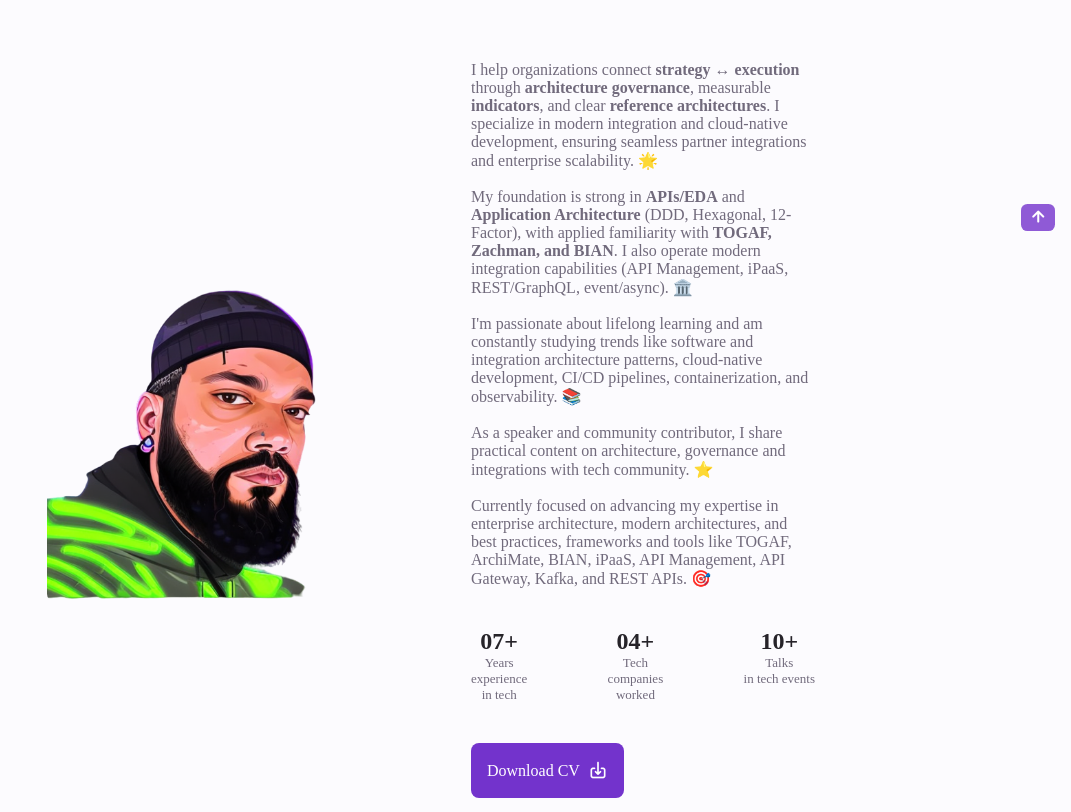
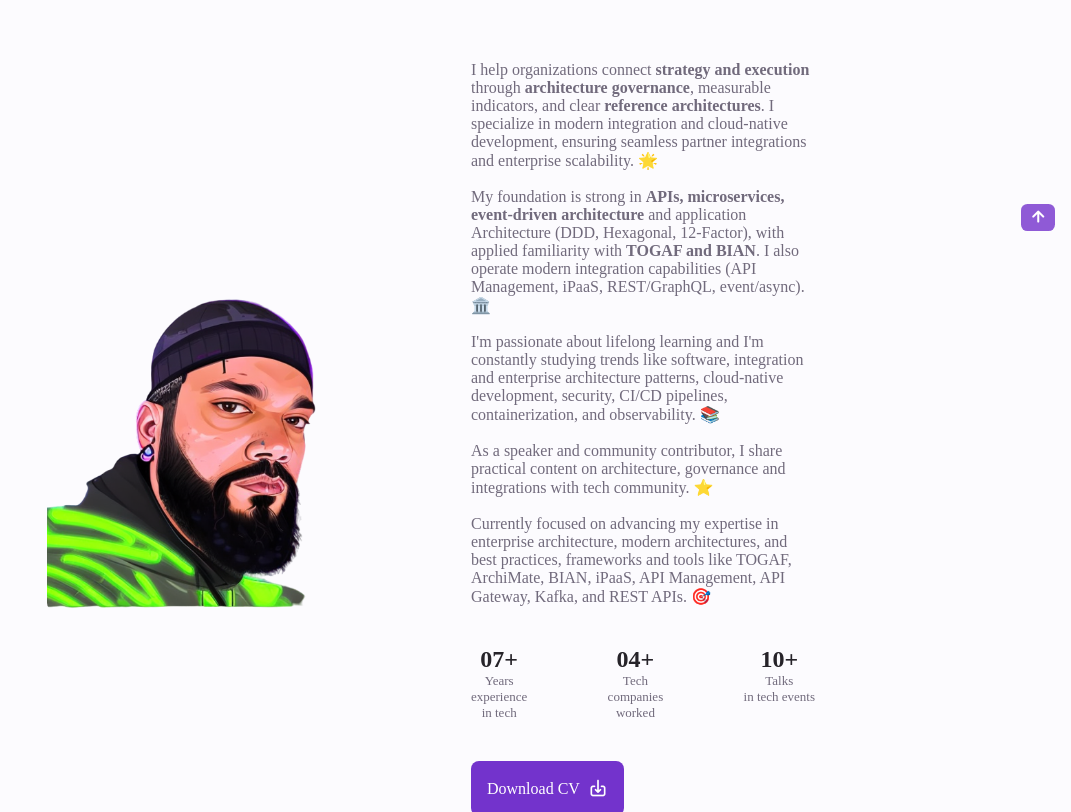
Before and after one commit to it0dan/personal-portfolio, a plain HTML site: page index.html in a window 1280 px wide. Shown: the part 729-1541 px from the top of the page, without its empty margins (209-1280 px from the left). Drawn offline with nearby package versions, Linux system fonts and the light colour scheme.

Commit message:
doc: updating About Me and Title description

```diff
--- a/index.html
+++ b/index.html
@@ -118,7 +118,7 @@
             <h3 class="home__subtitle">IT Architect | Integration & Governance</h3>
             <p class="home__description">
               <br>
-              IT Architect, integration trusted advisor, cloud & devops enthusiast, speaker and event coordinator and <del>retired
+              IT Architect, integration trusted advisor, cloud & devops enthusiast and <del>retired
                 bass player</del>. 🛠️ 🎸
             </p>
             <a href="https://www.linkedin.com/in/it0dan/" target="_blank" class="button button--flex">
@@ -147,16 +147,16 @@
 
         <div class="about__data">
           <p class="about__description">
-            I help organizations connect <b>strategy ↔ execution</b> through <b>architecture governance</b>,
-            measurable <b>indicators</b>, and clear <b>reference architectures</b>. I specialize in modern integration and cloud-native development, ensuring seamless partner
+            I help organizations connect <b>strategy and execution</b> through <b>architecture governance</b>,
+            measurable indicators, and clear <b>reference architectures</b>. I specialize in modern integration and cloud-native development, ensuring seamless partner
             integrations and enterprise scalability. 🌟
             <br><br>
-            My foundation is strong in <b>APIs/EDA</b> and <b>Application Architecture</b> (DDD, Hexagonal, 12-Factor),
-            with applied familiarity with <b>TOGAF, Zachman, and BIAN</b>. I also operate modern integration capabilities
+            My foundation is strong in <b>APIs, microservices, event-driven architecture</b> and application Architecture (DDD, Hexagonal, 12-Factor),
+            with applied familiarity with <b>TOGAF and BIAN</b>. I also operate modern integration capabilities
             (API Management, iPaaS, REST/GraphQL, event/async). 🏛️
             <br><br>
-            I'm passionate about lifelong learning and am constantly studying trends like software and integration
-            architecture patterns, cloud-native development, CI/CD pipelines, containerization, and
+            I'm passionate about lifelong learning and I'm constantly studying trends like software, integration and enterprise
+            architecture patterns, cloud-native development, security, CI/CD pipelines, containerization, and
             observability. 📚
             <br><br>
             As a speaker and community contributor, I share practical content on architecture, governance and integrations with
```
